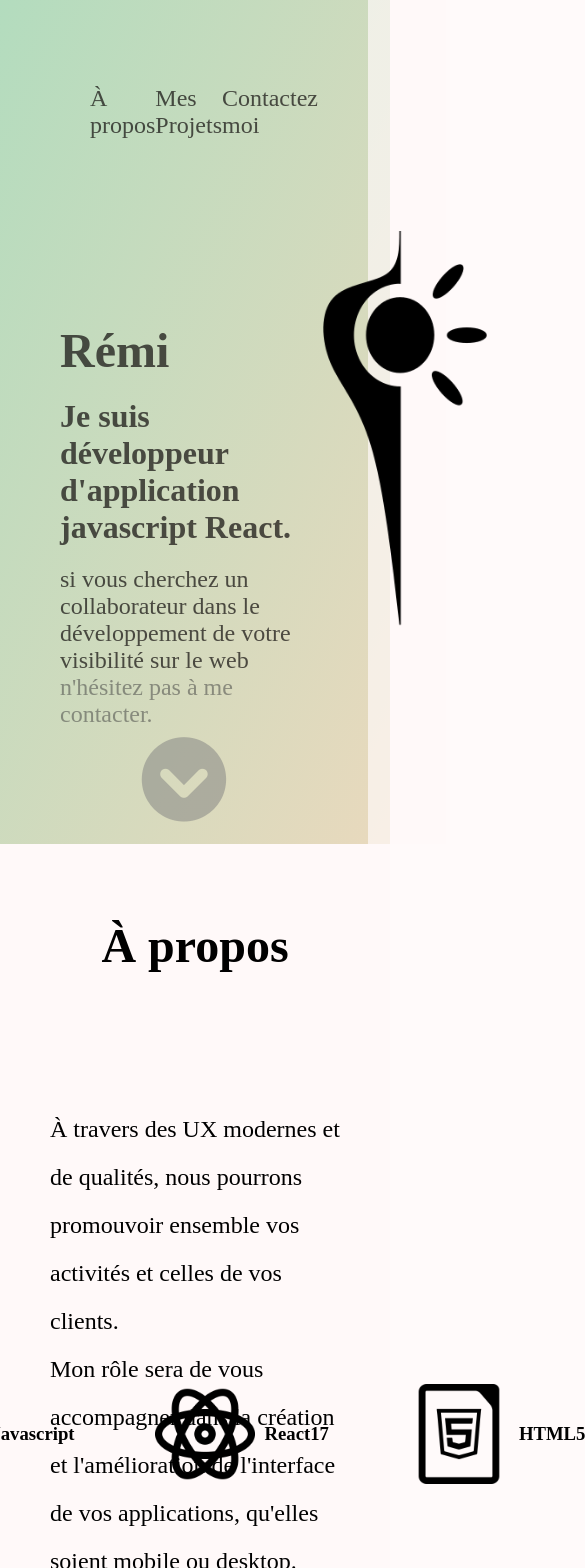
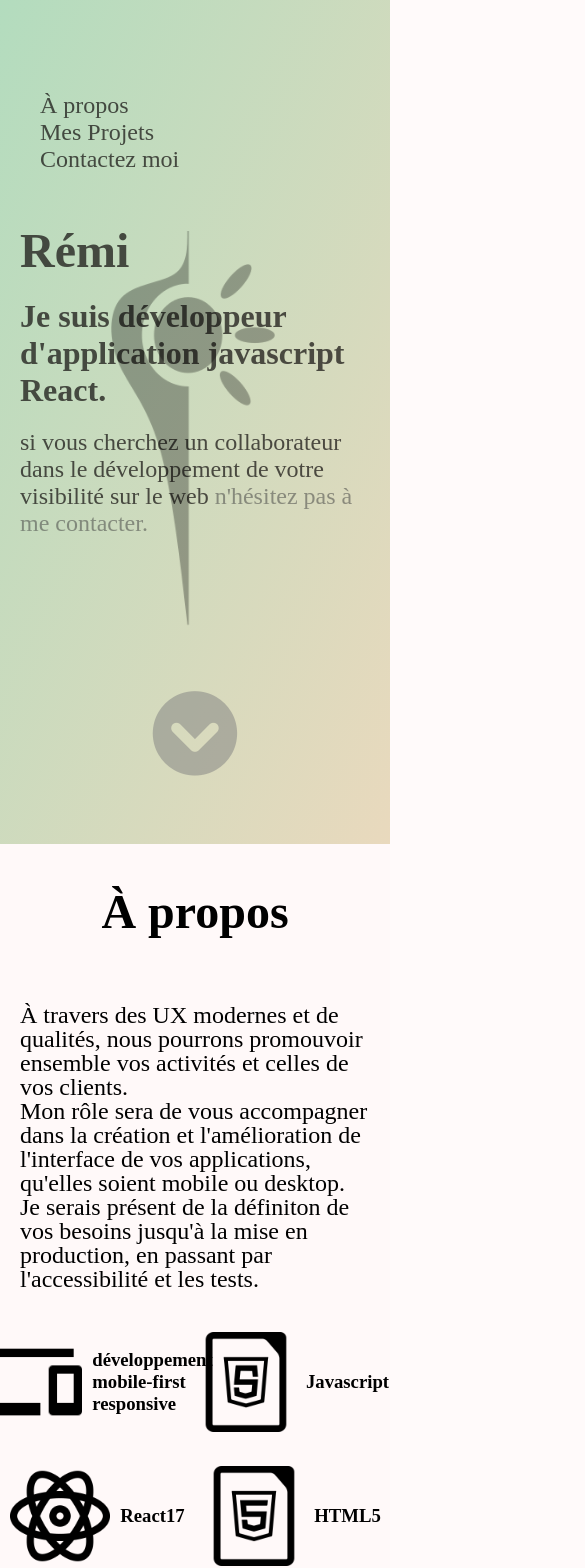
Before and after one commit to selnir/portefolio, a React (Create React App) app: page / in a window 390 px wide. Shown: the top 1568 px of the page, 585 px wide, since content can reach past the window. Built offline with nearby package versions, Linux system fonts and the light colour scheme; a web font is replaced by a local one.

Commit message:
responsive

```diff
--- a/src/components/profil.js
+++ b/src/components/profil.js
@@ -7,7 +7,7 @@ import { Link } from 'react-scroll';
 
 function Profil(){
 
-    return  <section className='profil'><article><Navigation></Navigation><h1> Rémi</h1><h2>Je suis développeur d'application javascript React.</h2>
-    <p> si vous cherchez un collaborateur dans le développement de votre visibilité sur le web <Link className='contactlink'  to="contact" spy={true} smooth={true}>n'hésitez pas à me contacter.</Link></p><Next target="apropos"></Next></article><Avatar></Avatar></section>
+    return  <section className='profil'><div className='wrapper_nav_text'><Navigation></Navigation><article className='text_container'><h1> Rémi</h1><h2>Je suis développeur d'application javascript React.</h2>
+    <p> si vous cherchez un collaborateur dans le développement de votre visibilité sur le web <Link className='contactlink'  to="contact" spy={true} smooth={true}>n'hésitez pas à me contacter.</Link></p></article><Next target="apropos"></Next></div><Avatar></Avatar></section>
 
 }export default Profil
--- a/src/scss/description.scss
+++ b/src/scss/description.scss
@@ -19,7 +19,6 @@
         font-size: $PARAG;
         margin-left: 50px;
         margin-right: 50px;
-        height: 20%;
         line-height:2;
 
 
@@ -28,6 +27,7 @@
     .icon_details{
         display: flex;
         justify-content: space-around;
+        flex-wrap: wrap;
 
         .cards_descr{
             display: flex;
@@ -50,3 +50,32 @@
     }
 
 }
+@media screen and (max-width: 900px) {
+    .apropos{
+
+
+        p{
+
+            line-height: 1;
+            margin-left: 20px;
+            margin-right: 20px;
+            height: auto;
+
+        }
+
+        .cards_descr{
+
+
+            h3{
+
+
+            }
+        .icone{
+        height: 50px;
+        width: 50px;
+
+        }   }
+
+
+
+    }}
--- a/src/scss/navigation.scss
+++ b/src/scss/navigation.scss
@@ -1,12 +1,9 @@
 .navigation{
-
-position: relative;
-top: -150px;
-display: flex;
-justify-content: space-around;
-font-size: $PARAG;
-list-style:none;
-width: 100%;
+    display: flex;
+    justify-content: space-around;
+    font-size: $PARAG;
+    list-style:none;
+    width: 100%;
 }
 
 .navigation:hover{
@@ -18,3 +15,19 @@ text-decoration: underline;
 
 }
 }
+
+@media screen and (max-width: 900px) {
+
+    .navigation{
+    flex-direction: column;
+    position: absolute;}
+
+}
+
+@media screen and (max-width: 600px) {
+
+
+
+
+
+    }
--- a/src/scss/profil.scss
+++ b/src/scss/profil.scss
@@ -5,35 +5,34 @@
         $GREEN,
         $YELLOW);
     height: calc(100vh);
-    width: 100%;
-
     display: flex;
     justify-content:flex-start;
     align-items: center;
-    article{
-        margin: 50px;
-        width: 80%;
+
+    .wrapper_nav_text{
+        margin: 0;
         display: flex;
         flex-direction: column;
-        justify-content: space-evenly;
+        justify-content: space-around;
         color:$BLACK_FONT;
-        height: 50%;
+        height: 100%;
 
     }
+
     h1{
-        margin: 10px;
+        margin: 20px;
         padding: 0;
         font-size: $TITLE1;
 
     }
     h2{
-        margin: 10px;
+        margin: 20px;
         padding: 0;
         font-size: $TITLE2;
 
     }
     p{
-        margin: 10px;
+        margin: 20px;
         padding: 0;
         font-size: $PARAG;
 
@@ -49,10 +48,8 @@
     }
 .avatar{
     margin: 0;
-    padding: 0;
-    width: 20%;
+    max-width:100%;
     height: 100%;
-
     background-color:$GRAY_BACK;
     display: flex;
     justify-content: center;
@@ -67,3 +64,31 @@
     }
 }
 }
+
+@media screen and (max-width: 600px) {
+
+
+.profil{
+
+    article{
+        margin: 0;
+
+    }
+    .avatar{
+
+        position: absolute;
+        background-color: transparent;
+        opacity: 0.3;
+        height: auto;
+        width: 100%;
+        margin-left: auto;
+        margin-right: auto;
+        left: 0;
+        right: 0;
+        text-align: center;
+    }
+}
+
+
+
+}
```
Also changed, not shown: src/scss/card.scss (line endings or trailing spaces).
